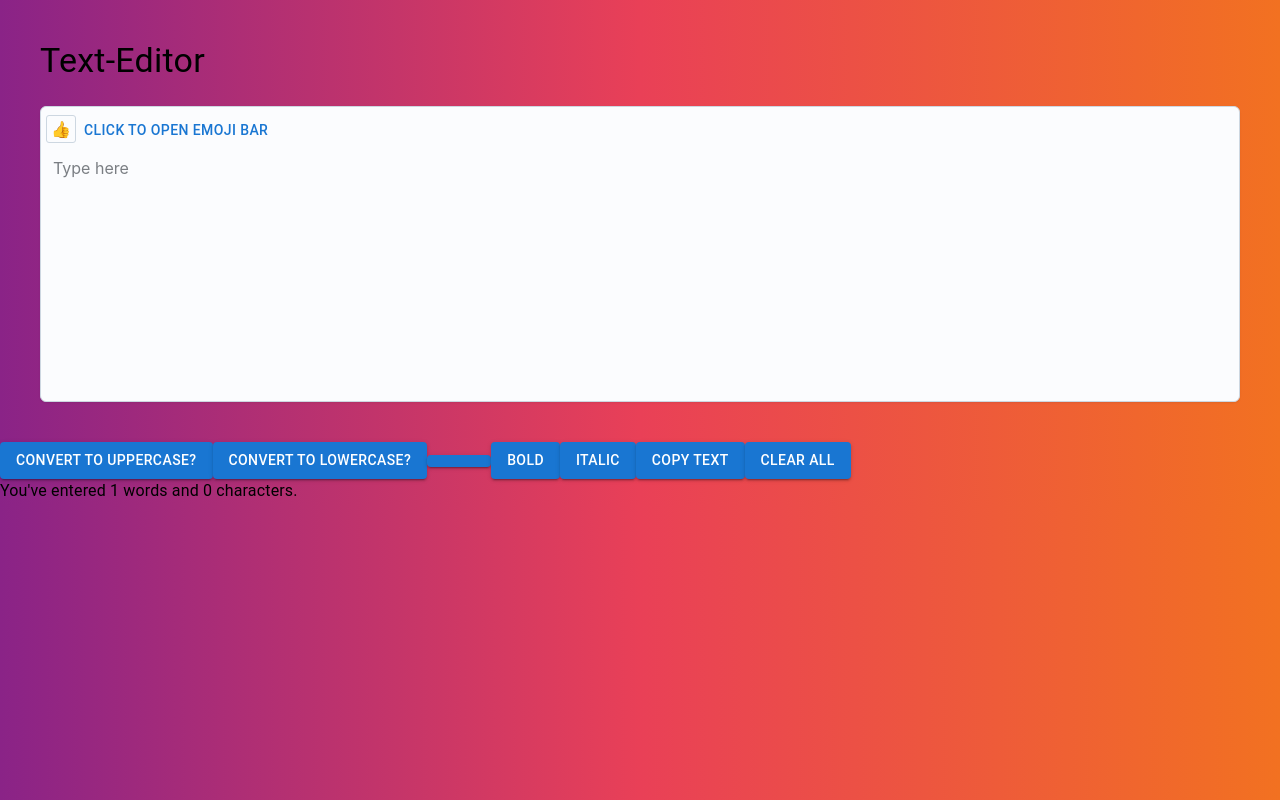
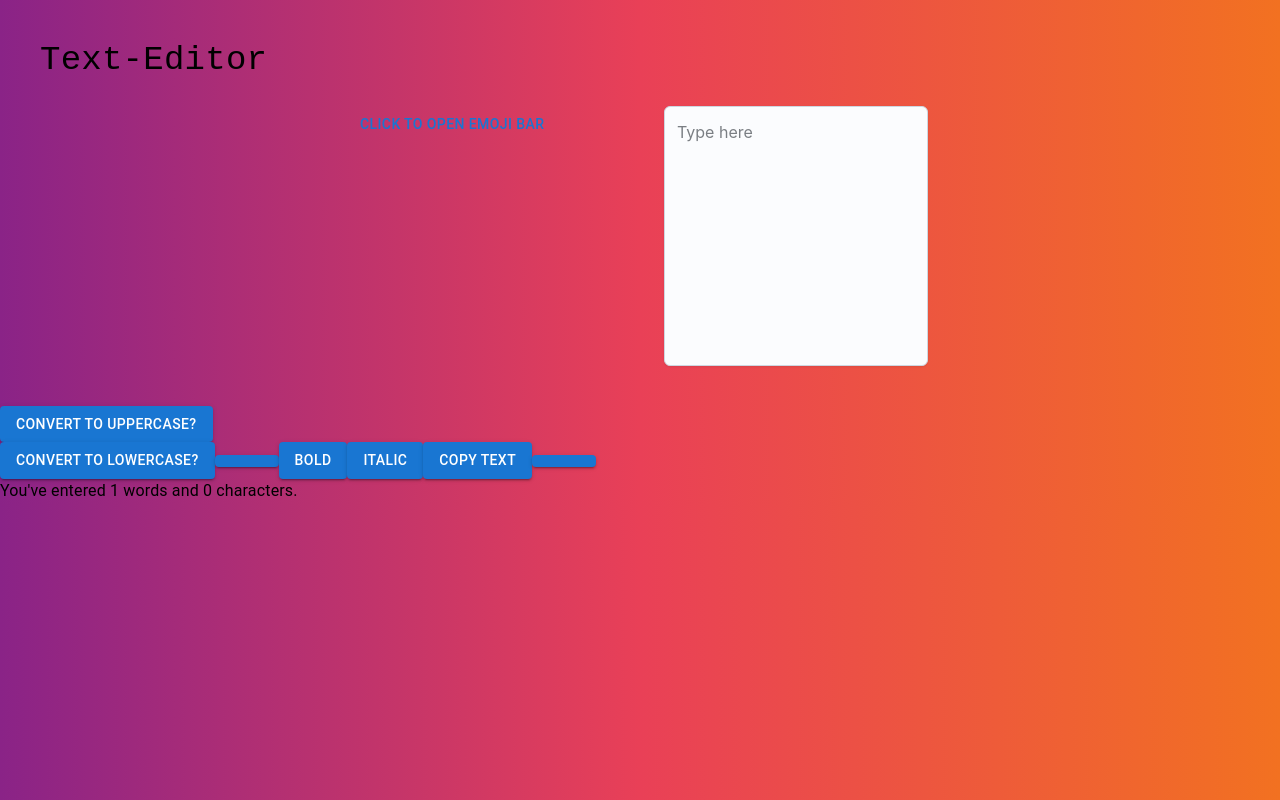
Before and after one commit to Addy-Devil/Text-Wizard, a React (Create React App) app: page / in a window 1280 px wide. Built offline with nearby package versions, Linux system fonts and the light colour scheme.

Commit message:
incomplete

```diff
--- a/package.json
+++ b/package.json
@@ -13,6 +13,7 @@
     "emoji-picker-react": "^4.11.1",
     "react": "^18.3.1",
     "react-dom": "^18.3.1",
+    "react-draggable": "^4.4.6",
     "react-scripts": "5.0.1",
     "web-vitals": "^2.1.4"
   },
--- a/src/Components/TextArea.js
+++ b/src/Components/TextArea.js
@@ -7,6 +7,9 @@ import { useState } from "react";
 import EmojiPicker from "emoji-picker-react";
 import "../index.css";
 import Typography from "@mui/material/Typography";
+import Draggable from 'react-draggable';
+import { grey } from "@mui/material/colors";
+import { Grid } from "@mui/joy";
 
 export default function TextareaRows() {
   const [btext, setBtext] = useState("");
@@ -16,6 +19,7 @@ export default function TextareaRows() {
   const [boldt, setBoldt] = useState(false);
   const [italicT, setItalicT] = useState(false);
   const [emojiB, setEmojiB] = useState(false);
+
 
   const handleEmoji = () => {
     emojiB === false ? setEmojiB(true) : setEmojiB(false);
@@ -76,10 +80,31 @@ const handleEmojiClick = (emoji) => {
     <>
       <Box sx={{ p: 5, "--Textarea-focused": 1 }}>
         {/* text box pe border : naya tareeka  */}
-        <Typography variant="h4" pb={3}>
-          {" "}
-          Text-Editor{" "}
+
+        <Typography variant="h4" pb={3} sx={{fontFamily:'monospace'}}>
+          Text-Editor
         </Typography>
+
+        <Grid container spacing={6} >
+        <Grid item xs={12} sm={6} md={4} lg={3} xl={2} >
+        <Draggable>
+                <Box
+                  sx={{
+                    position: 'relative',
+                    borderRadius: '8%',
+                    overflow: 'auto',                   }}
+                    >
+                {/* <Button onClick={handleEmoji}>Click to open emoji bar </Button> */}
+                <EmojiPicker onEmojiClick={handleEmojiClick} open={emojiB === false ? false : true} />
+                </Box>
+
+              </Draggable>
+</Grid>
+<Grid item xs={12} sm={6} md={4} lg={3} xl={2} >
+<Button onClick={handleEmoji}>Click to open emoji bar </Button>
+</Grid>
+<Grid item xs={12} sm={6} md={4} lg={3} xl={2} >
+
         <Textarea
           sx={{
             fontWeight: boldt === true ? "bold" : "normal",
@@ -93,35 +118,33 @@ const handleEmojiClick = (emoji) => {
           minRows={10}
           startDecorator={
             <Box>
-              <IconButton
-                variant="outlined"
-                color="neutral"
-                onClick={addEmoji("👍")}
-              >
-                👍
-              </IconButton>
-              <Button onClick={handleEmoji}>Click to open emoji bar </Button>{" "}
-              <EmojiPicker onEmojiClick={handleEmojiClick} open={emojiB === false ? false : true} />
-            </Box>
+
+
+              </Box>
           }
         />
-      </Box>
+        </Grid></Grid>
+       </Box>
+        <Grid item xs={12} sm={6} md={4} lg={3} xl={2} >
+
       <ButtonUsage
         click={checkIfEmpty(upperCase)}
         content="Convert to UpperCase?"
       />
+      </Grid>
+      <Grid item xs={12} sm={6} md={4} lg={3} xl={2} >
       <ButtonUsage click={lowCase} content="Convert to LowerCase?" />
       <ButtonUsage click={handleOnClick} content={btext} />
       <ButtonUsage click={makeItBold} content="Bold" />
 
       <ButtonUsage click={makeItalic} content="Italic" />
       <ButtonUsage click={copyText} content="Copy Text" />
-      <ButtonUsage click={handleClearClick} content="Clear All" />
-
+      {/* <ButtonUsage click={handleClearClick} content="Clear All" /> */}
+      <ButtonUsage onClick={() => setText('')}> Clear Button</ButtonUsage>
+</Grid>
       <Typography>
         You've entered {text.split(" ").length} words and {text.length}{" "}
         characters.
       </Typography>
-    </>
-  );
-  };
+</>
+  )}
```
Also changed, not shown: 1 other file (tests, documents, lock files or other folders).
